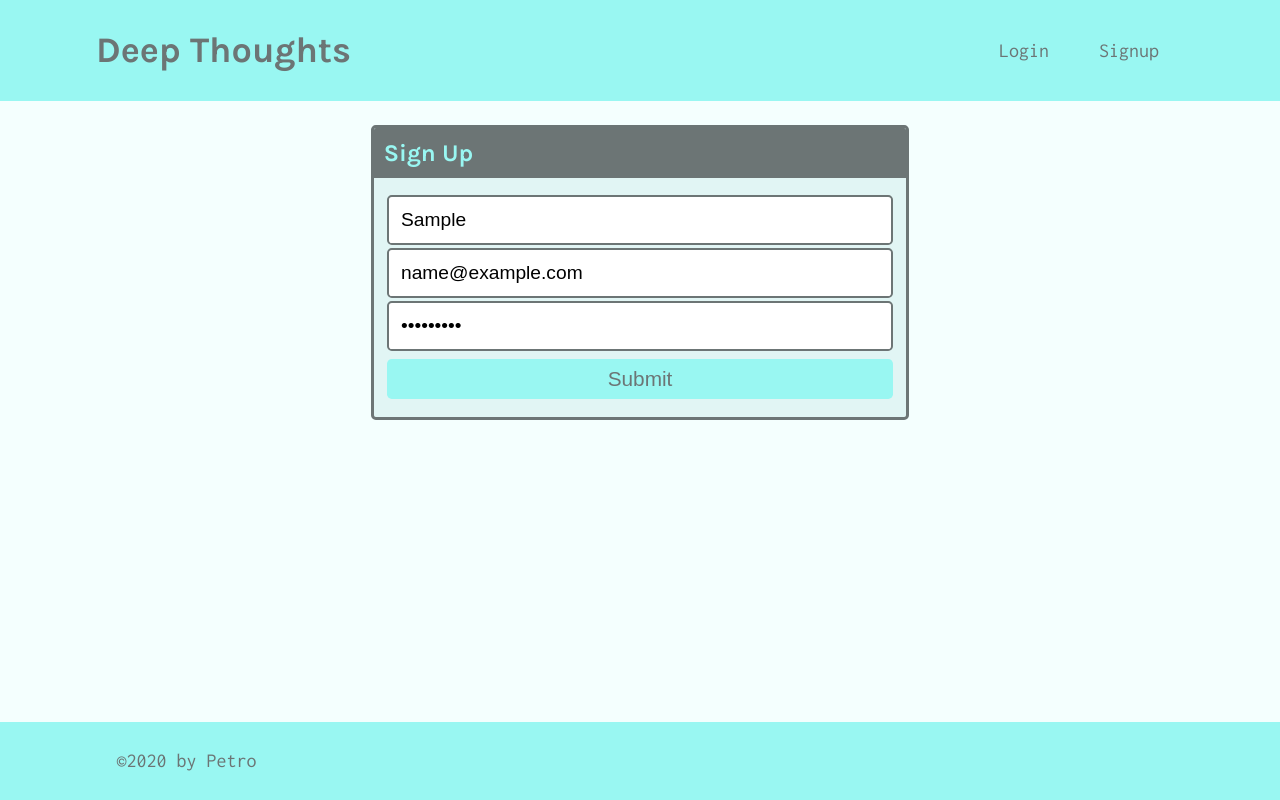
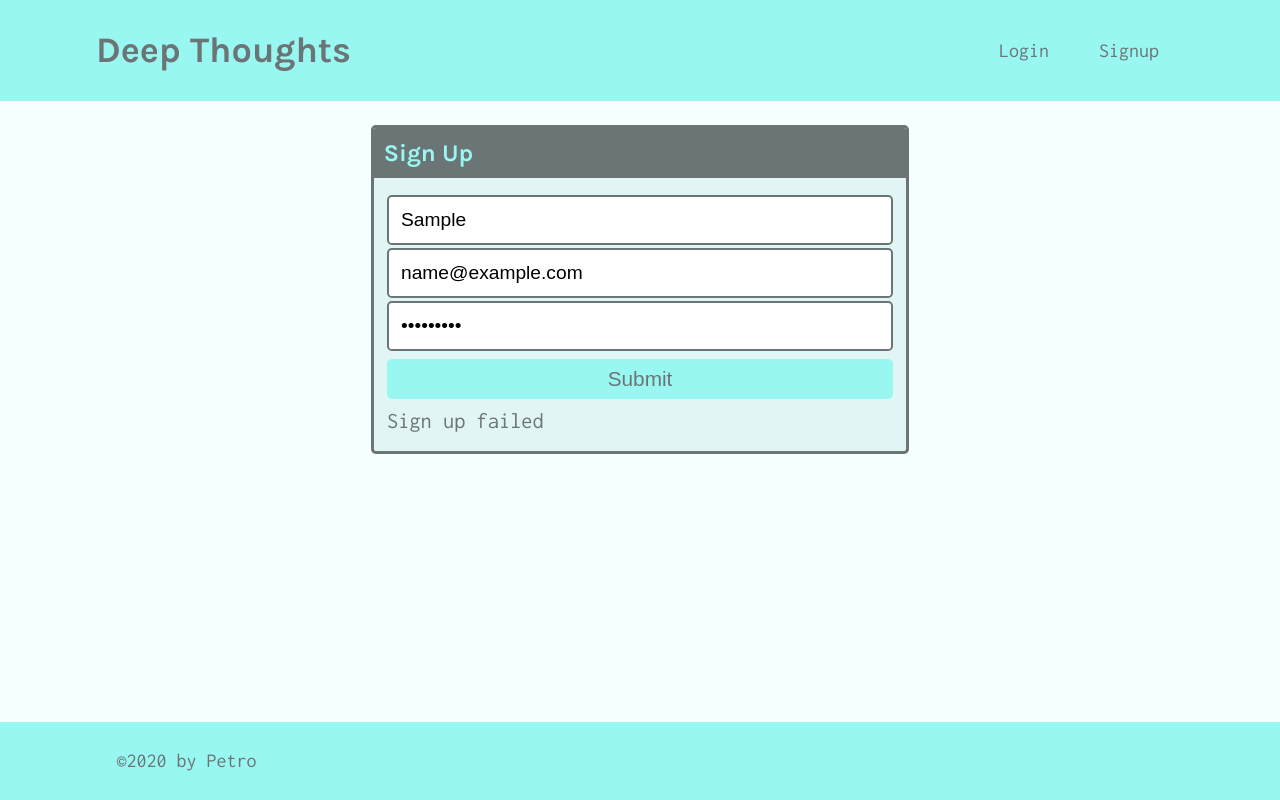
Before and after one commit to durganp1/deep-thoughts, a React (Create React App) app in the folder client/: page /signup in a window 1280 px wide. Both pictures are taken after typing "Sample", "name@example.com", "Sample123" into the empty fields and a click on the button "Submit". Built offline with nearby package versions, Linux system fonts and the light colour scheme; no server answers.

Commit message:
set up sign in form functionality

```diff
--- a/client/src/pages/Signup.js
+++ b/client/src/pages/Signup.js
@@ -1,7 +1,10 @@
 import React, { useState } from 'react';
+import {useMutation} from '@apollo/react-hooks';
+import {ADD_USER} from '../utils/mutations';
 
 const Signup = () => {
   const [formState, setFormState] = useState({ username: '', email: '', password: '' });
+  const [addUser, {error}] = useMutation(ADD_USER);
 
   // update state based on form input changes
   const handleChange = (event) => {
@@ -16,6 +19,17 @@
   // submit form
   const handleFormSubmit = async (event) => {
     event.preventDefault();
+
+    // USE TRY/CATCH INSTEAD OF PROMISES TO HANDLE ERRORS
+    try {
+      // EXECUTE ADDUSER MUTATION AND PASS IN VARIABLE DATA FROM FORM
+      const {data} = await addUser({
+        variables: {...formState}
+      });
+      console.log(data);
+    } catch (e) {
+      console.error(e);
+    }
   };
 
   return (
@@ -56,6 +70,7 @@
                 Submit
               </button>
             </form>
+            {error && <div>Sign up failed</div>}
           </div>
         </div>
       </div>
--- /dev/null
+++ b/client/src/utils/mutations.js
@@ -0,0 +1,27 @@
+
+
+import gql from 'graphql-tag';
+
+export const LOGIN_USER = gql`
+    mutation login($email: String!, $password: String!) {
+        login(email: $email, password: $password) {
+            token
+            user {
+                _id
+                username
+            }
+        }
+    }
+`;
+
+export const ADD_USER = gql`
+    mutation addUser($username: String!, $email: String!, $password: String!) {
+        addUser(username: $username, email: $email, password: $password) {
+            token
+            user {
+                _id
+                username
+            }
+        }
+    }
+`;
```
